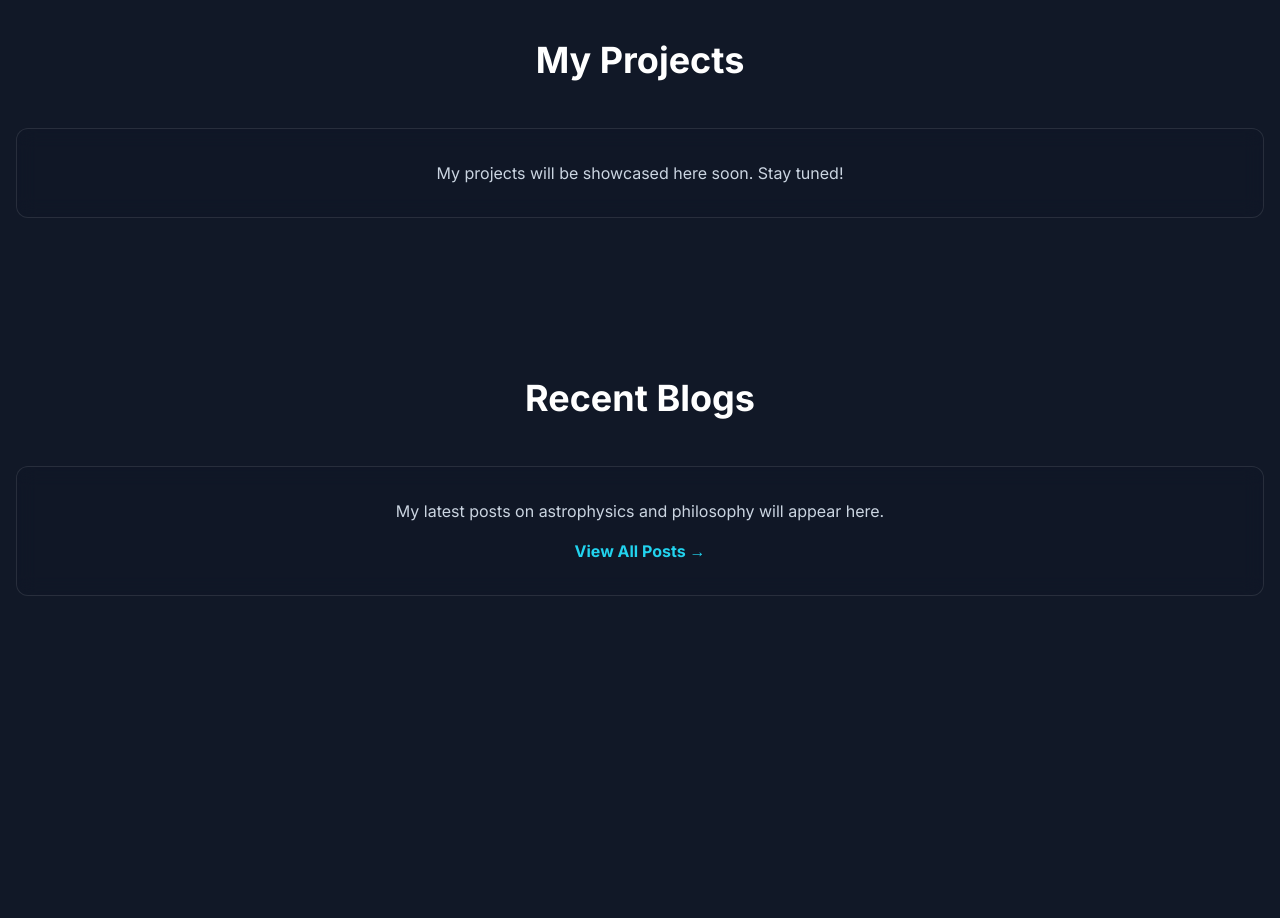
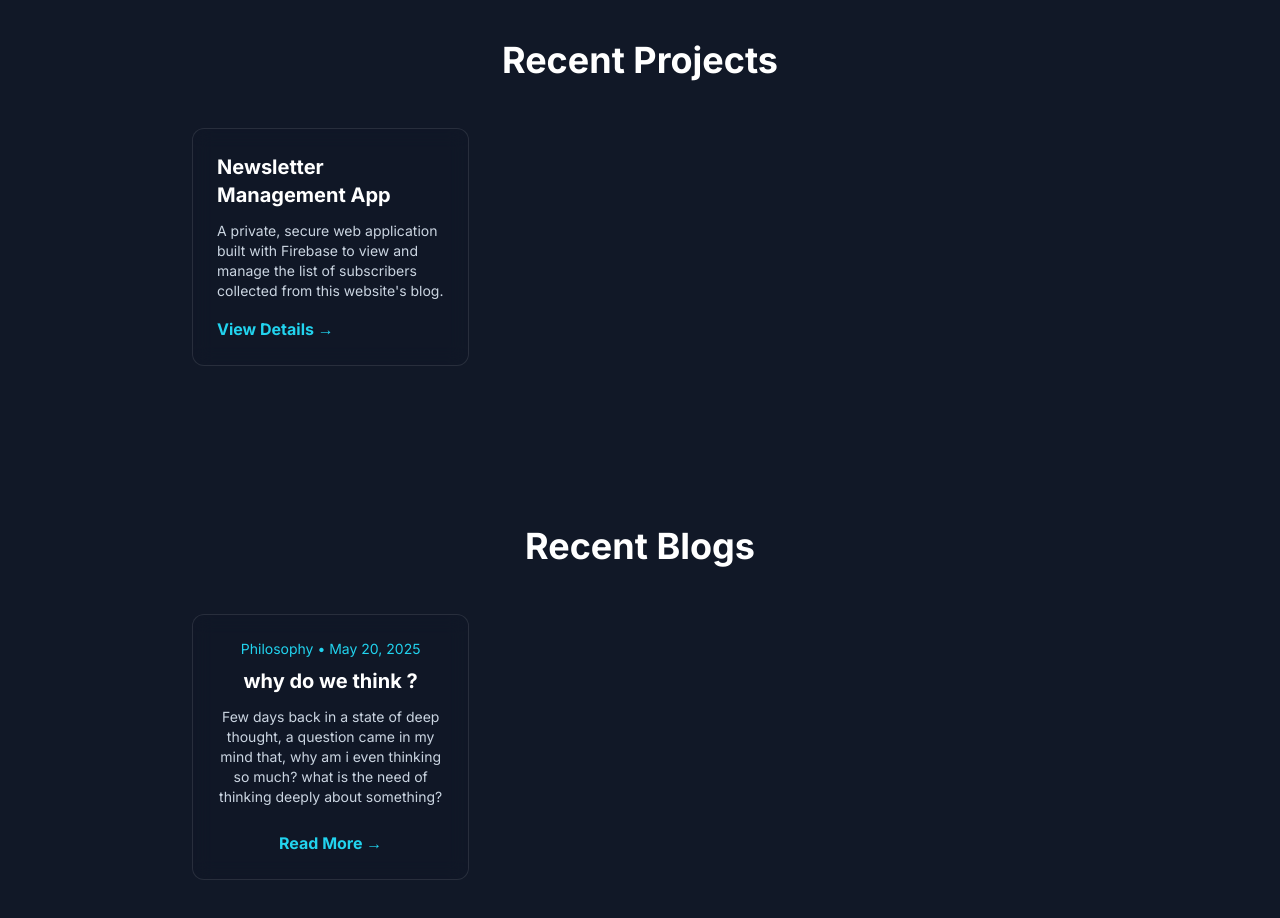
Before and after one commit to ui-fictitious/fictitious, a plain HTML site: page index.html in a window 1280 px wide. Shown: the part 840-1758 px from the top of the page. Before the commit the page ends 1516 px from the top, so only its background shows below. Drawn offline with nearby package versions, Linux system fonts and the light colour scheme.

Commit message:
Update index.html

```diff
--- a/index.html
+++ b/index.html
@@ -22,7 +22,6 @@
             font-family: 'Inter', sans-serif;
         }
 
-        /* --- NEW: Background Container Styles --- */
         .background-container {
             position: fixed;
             top: 0;
@@ -55,7 +54,6 @@
             100% { background-position: 100% 50%; }
         }
 
-        /* Glassmorphism effect for shared elements */
         .glass-card {
             background: rgba(17, 24, 39, 0.7);
             backdrop-filter: blur(10px);
@@ -63,7 +61,6 @@
             border: 1px solid rgba(255, 255, 255, 0.1);
         }
 
-        /* Liquid text effect */
         .liquid-text {
             background: linear-gradient(135deg, #ec4899, #8b5cf6, #06b6d4, #ec4899);
             background-size: 400% 400%;
@@ -82,7 +79,7 @@
 </head>
 <body class="bg-gray-900 text-white">
 
-    <!-- NEW: Container for the two switchable backgrounds -->
+    <!-- Backgrounds -->
     <div class="background-container">
         <canvas id="starfield"></canvas>
         <div id="river-bg"></div>
@@ -91,7 +88,6 @@
     <!-- Header Section -->
     <header class="glass-card fixed top-0 left-0 right-0 z-10 shadow-lg">
         <div class="container mx-auto px-6 py-3 flex justify-between items-center">
-            <!-- UPDATED: Added tagline -->
             <a href="index.html" class="flex items-center space-x-3 text-white hover:text-cyan-300 transition-colors">
                 <img src="logo.png" alt="logo" class="h-10 w-10 rounded-full self-center">
                 <div>
@@ -105,7 +101,7 @@
                 <a href="index.html" class="text-slate-200 hover:text-cyan-300 transition-colors">Home</a>
                 <a href="about.html" class="text-slate-200 hover:text-cyan-300 transition-colors">About</a>
                 <a href="blog.html" class="text-slate-200 hover:text-cyan-300 transition-colors">Blog</a>
-                <a href="#projects" class="text-slate-200 hover:text-cyan-300 transition-colors">Projects</a>
+                <a href="projects.html" class="text-slate-200 hover:text-cyan-300 transition-colors">Projects</a>
             </nav>
 
             <!-- Mobile Menu Button -->
@@ -121,7 +117,7 @@
             <a href="index.html" class="block py-2 px-4 text-sm text-slate-200 hover:bg-gray-700">Home</a>
             <a href="about.html" class="block py-2 px-4 text-sm text-slate-200 hover:bg-gray-700">About</a>
             <a href="blog.html" class="block py-2 px-4 text-sm text-slate-200 hover:bg-gray-700">Blog</a>
-            <a href="#projects" class="block py-2 px-4 text-sm text-slate-200 hover:bg-gray-700">Projects</a>
+            <a href="projects.html" class="block py-2 px-4 text-sm text-slate-200 hover:bg-gray-700">Projects</a>
         </div>
     </header>
 
@@ -139,23 +135,40 @@
             </div>
         </section>
 
-        <!-- Projects Section (Placeholder) -->
+        <!-- Projects Section -->
         <section id="projects" class="py-20 px-4">
             <div class="container mx-auto text-center">
-                <h2 class="text-3xl md:text-4xl font-bold text-white mb-12">My Projects</h2>
-                <div class="glass-card rounded-xl p-8">
-                    <p class="text-slate-300">My projects will be showcased here soon. Stay tuned!</p>
+                <!-- UPDATED: Text changed -->
+                <h2 class="text-3xl md:text-4xl font-bold text-white mb-12">Recent Projects</h2>
+                <div class="grid grid-cols-1 md:grid-cols-2 lg:grid-cols-3 gap-8 max-w-4xl mx-auto">
+                    <!-- Project Card -->
+                    <div class="glass-card rounded-xl p-6 text-left transform hover:-translate-y-2 transition-transform duration-300 flex flex-col">
+                         <h3 class="text-xl font-bold text-white mb-3">Newsletter Management App</h3>
+                         <p class="text-slate-300 text-sm mb-4 flex-grow">A private, secure web application built with Firebase to view and manage the list of subscribers collected from this website's blog.</p>
+                         <a href="projects.html" class="font-semibold text-cyan-400 hover:text-cyan-200 transition-colors">View Details &rarr;</a>
+                    </div>
+                    <!-- Add more project cards here -->
                 </div>
             </div>
         </section>
 
-        <!-- Recent Blogs Section (Placeholder) -->
+        <!-- Recent Blogs Section -->
         <section id="blogs" class="py-20 px-4">
             <div class="container mx-auto text-center">
                 <h2 class="text-3xl md:text-4xl font-bold text-white mb-12">Recent Blogs</h2>
-                <div class="glass-card rounded-xl p-8">
-                    <p class="text-slate-300 mb-4">My latest posts on astrophysics and philosophy will appear here.</p>
-                    <a href="blog.html" class="font-semibold text-cyan-400 hover:text-cyan-200 transition-colors">View All Posts &rarr;</a>
+                 <div class="grid grid-cols-1 md:grid-cols-2 lg:grid-cols-3 gap-8 max-w-4xl mx-auto">
+                    <!-- Blog Post Card -->
+                    <div class="glass-card rounded-xl overflow-hidden transform hover:-translate-y-2 transition-transform duration-300 flex flex-col">
+                        <div class="p-6 flex-grow">
+                            <p class="text-sm text-cyan-400 mb-2">Philosophy • May 20, 2025</p>
+                            <h3 class="text-xl font-bold text-white mb-3">why do we think ?</h3>
+                            <p class="text-slate-300 text-sm">Few days back in a state of deep thought, a question came in my mind that, why am i even thinking so much? what is the need of thinking deeply about something?</p>
+                        </div>
+                        <div class="p-6 pt-0">
+                            <a href="why-do-we-think.html" class="font-semibold text-cyan-400 hover:text-cyan-200 transition-colors">Read More &rarr;</a>
+                        </div>
+                    </div>
+                    <!-- Add more blog cards here -->
                 </div>
             </div>
         </section>
@@ -172,12 +185,9 @@
         // --- Background Transition on Scroll ---
         const starfield = document.getElementById('starfield');
         const riverBg = document.getElementById('river-bg');
-        const heroSection = document.getElementById('home');
-
         window.addEventListener('scroll', () => {
             const triggerPoint = window.innerHeight * 0.6;
             const scrollY = window.scrollY;
-
             if (scrollY > triggerPoint) {
                 starfield.style.opacity = '0';
                 riverBg.style.opacity = '1';
@@ -187,61 +197,17 @@
             }
         });
 
-
         // --- Animated Starfield Background Script ---
         const canvas = starfield;
         const ctx = canvas.getContext('2d');
         const numStars = 500;
         const stars = [];
-
-        function setCanvasSize() {
-            canvas.width = window.innerWidth;
-            canvas.height = window.innerHeight;
-            createStars();
-        }
-
+        function setCanvasSize() { canvas.width = window.innerWidth; canvas.height = window.innerHeight; createStars(); }
         window.addEventListener('resize', setCanvasSize);
-
-        function createStars() {
-            stars.length = 0;
-            for (let i = 0; i < numStars; i++) {
-                stars.push({
-                    x: Math.random() * canvas.width,
-                    y: Math.random() * canvas.height,
-                    radius: Math.random() * 1.5 + 0.5,
-                    vx: Math.random() * 0.2 - 0.1,
-                    vy: Math.random() * 0.2 - 0.1
-                });
-            }
-        }
-
-        function drawStar(star) {
-            ctx.beginPath();
-            ctx.arc(star.x, star.y, star.radius, 0, Math.PI * 2, false);
-            ctx.fillStyle = 'rgba(255, 255, 255, 0.8)';
-            ctx.fill();
-        }
-
-        function updateStars() {
-            for (let i = 0; i < stars.length; i++) {
-                const star = stars[i];
-                star.x += star.vx;
-                star.y += star.vy;
-
-                if (star.x < 0) star.x = canvas.width;
-                if (star.x > canvas.width) star.x = 0;
-                if (star.y < 0) star.y = canvas.height;
-                if (star.y > canvas.height) star.y = 0;
-            }
-        }
-
-        function animateStars() {
-            ctx.clearRect(0, 0, canvas.width, canvas.height);
-            updateStars();
-            stars.forEach(drawStar);
-            requestAnimationFrame(animateStars);
-        }
-
+        function createStars() { stars.length = 0; for (let i = 0; i < numStars; i++) { stars.push({ x: Math.random() * canvas.width, y: Math.random() * canvas.height, radius: Math.random() * 1.5 + 0.5, vx: Math.random() * 0.2 - 0.1, vy: Math.random() * 0.2 - 0.1 }); } }
+        function drawStar(star) { ctx.beginPath(); ctx.arc(star.x, star.y, star.radius, 0, Math.PI * 2, false); ctx.fillStyle = 'rgba(255, 255, 255, 0.8)'; ctx.fill(); }
+        function updateStars() { for (let i = 0; i < stars.length; i++) { const star = stars[i]; star.x += star.vx; star.y += star.vy; if (star.x < 0) star.x = canvas.width; if (star.x > canvas.width) star.x = 0; if (star.y < 0) star.y = canvas.height; if (star.y > canvas.height) star.y = 0; } }
+        function animateStars() { ctx.clearRect(0, 0, canvas.width, canvas.height); updateStars(); stars.forEach(drawStar); requestAnimationFrame(animateStars); }
         setCanvasSize();
         animateStars();
     </script>
```
